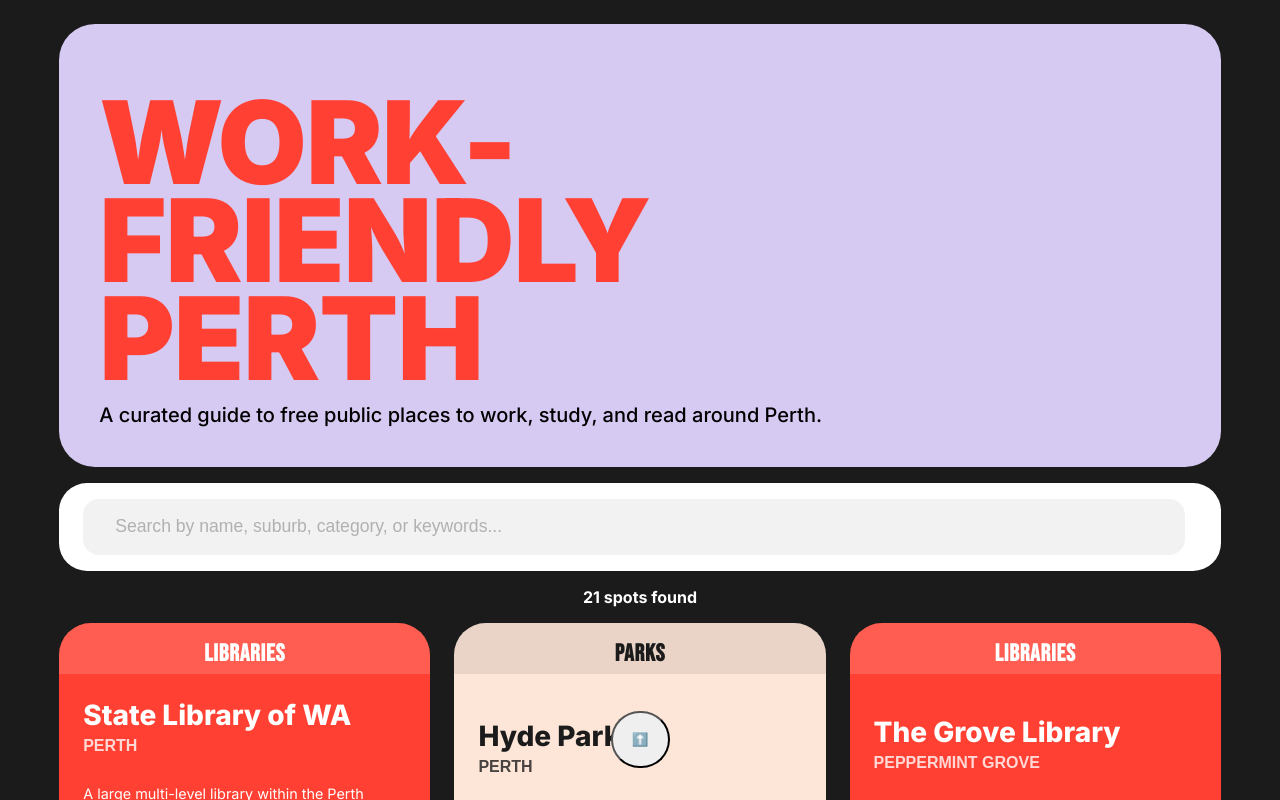
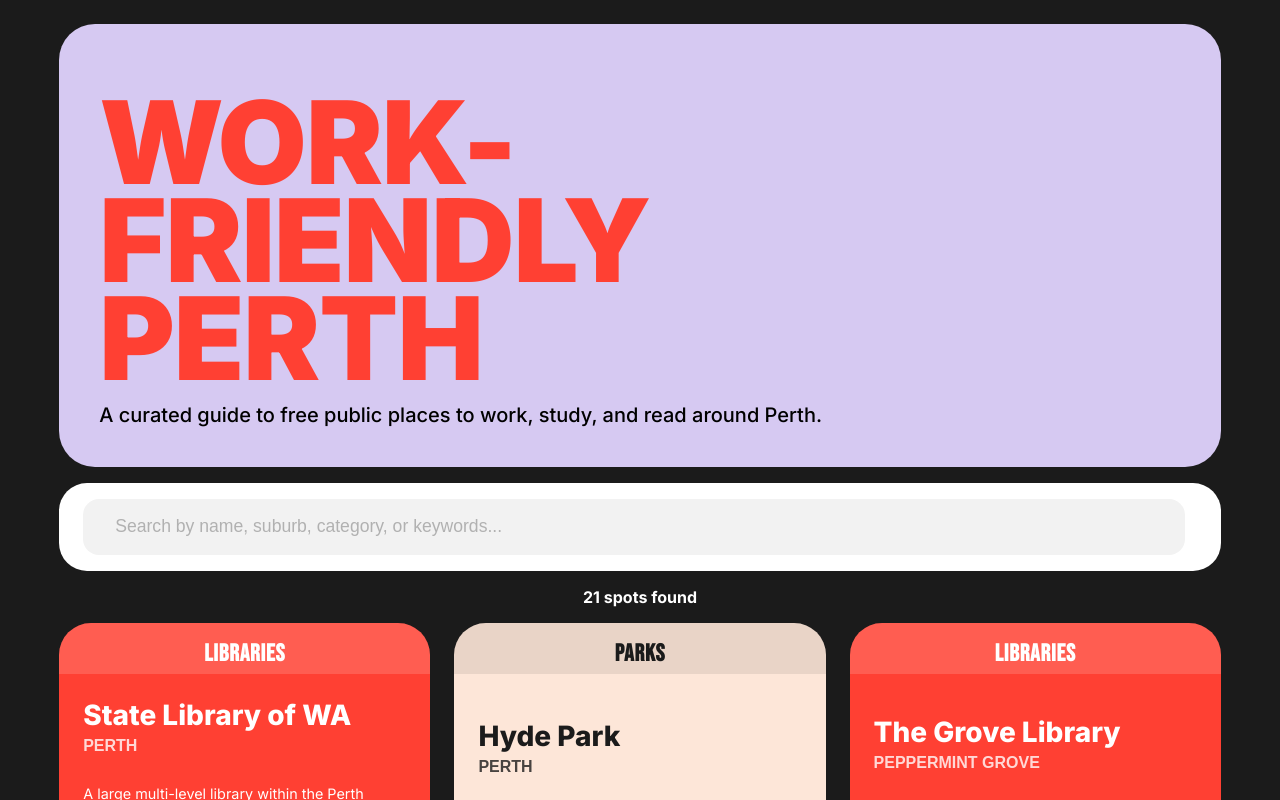
Before and after one commit to aliciabuelow/perth-workfriendly-app, a React (Vite) app in the folder react-app/: page / in a window 1280 px wide. Shown: the top 800 px of the page. Built offline with nearby package versions, Linux system fonts and the light colour scheme.

Commit message:
Style and add functionality for scroll-up button

```diff
--- a/react-app/src/App.css
+++ b/react-app/src/App.css
@@ -10,6 +10,7 @@
 }
 
 .scroll-button {
+    display: flex;
     margin: 0;
     position: fixed;
     z-index: 1000;
@@ -19,7 +20,15 @@
     width: fit-content;
     bottom: 2rem;
     border-radius: 999px;
-    padding: 1.2rem;
+    border: 2px solid black;
+    padding: 0.5rem 0.5rem;
+    transition: all 200ms ease;
+}
+
+.scroll-button:hover {
+    cursor: pointer;
+    color: #fff;
+    background-color: #000;
 }
 
 @media (width >= 600px) {
--- a/react-app/src/App.jsx
+++ b/react-app/src/App.jsx
@@ -1,4 +1,4 @@
-import { useState, useRef } from 'react';
+import { useState, useRef, useEffect } from 'react';
 import './App.css';
 import { spots } from './data/spots.js';
 import SpotList from './components/SpotList';
@@ -6,10 +6,24 @@
 import EmptyState from './components/EmptyState';
 import Hero from './components/Hero';
 import Footer from './components/Footer';
+import { ArrowUp } from 'lucide-react';
 
 function App() {
   const [searchTerm, setSearchTerm] = useState('');
+  const [showScrollButton, setShowScrollButton] = useState(false);
   const targetRef = useRef(null);
+
+  useEffect(() => {
+    const handleScroll = () => {
+      setShowScrollButton(window.scrollY > 400)
+    };
+
+    window.addEventListener("scroll", handleScroll);
+
+    return () => {
+      window.removeEventListener("scroll", handleScroll);
+    };
+  }, [])
 
   const handleSearch = (e) => {
     setSearchTerm(e.target.value);
@@ -58,12 +72,14 @@
 
       {filteredSpots.length > 0 ? <SpotList spots={filteredSpots} onFilterClick={onFilterClick} /> : <EmptyState />}
 
-      <button
+      {showScrollButton && (
+        <button
         className="scroll-button"
         onClick={onScrollUp}
       >
-        ⬆️
+        <ArrowUp size={28} />
       </button>
+      )}
 
       <Footer />
 
```
